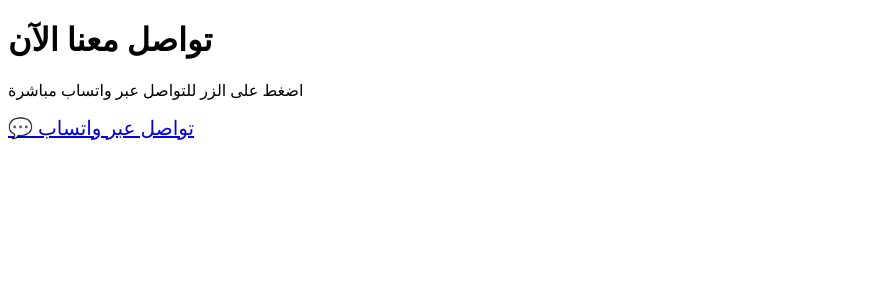
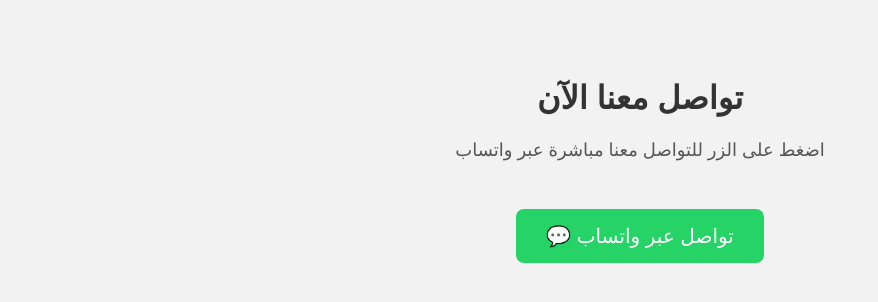
Before and after one commit to prinsgold/prinsgold, a plain HTML site: page index.html in a window 1280 px wide. Shown: the whole page, without its empty margins (0-878 px from the left). Drawn offline with Linux system fonts and the light colour scheme.

Commit message:
Update title and add WhatsApp button styling

```diff
--- a/index.html
+++ b/index.html
@@ -2,33 +2,42 @@
 <html lang="ar">
 <head>
 <meta charset="UTF-8">
-<title>تواصل معنا</title>
-
-<!-- Google Tag Manager -->
-<script>
-(function(w,d,s,l,i){w[l]=w[l]||[];w[l].push({'gtm.start':
-new Date().getTime(),event:'gtm.js'});var f=d.getElementsByTagName(s)[0],
-j=d.createElement(s),dl=l!='dataLayer'?'&l='+l:'';j.async=true;j.src=
-'https://www.googletagmanager.com/gtm.js?id=GTM-
-TP64C7MZ';f.parentNode.insertBefore(j,f);
-})(window,document,'script','dataLayer','GTM-
-TP64C7MZ');
-</script>
-<!-- End Google Tag Manager -->
-
+<title>تواصل معنا الآن</title>
+<style>
+  body {
+    font-family: Arial, sans-serif;
+    text-align: center;
+    padding: 50px;
+    background-color: #f2f2f2;
+  }
+  h1 {
+    color: #333;
+  }
+  p {
+    font-size: 18px;
+    color: #555;
+  }
+  a.whatsapp-button {
+    display: inline-block;
+    margin-top: 30px;
+    padding: 15px 30px;
+    background-color: #25D366;
+    color: white;
+    text-decoration: none;
+    font-size: 20px;
+    border-radius: 8px;
+  }
+  a.whatsapp-button:hover {
+    background-color: #1ebe57;
+  }
+</style>
 </head>
 <body>
 
-<!-- Google Tag Manager (noscript) -->
-<noscript><iframe src="https://www.googletagmanager.com/ns.html?id=
-GTM-TP64C7MZ"
-height="0" width="0" style="display:none;visibility:hidden"></iframe></noscript>
-<!-- End Google Tag Manager -->
+<h1>تواصل معنا الآن</h1>
+<p>اضغط على الزر للتواصل معنا مباشرة عبر واتساب</p>
 
-<h1>تواصل معنا الآن</h1>
-<p>اضغط على الزر للتواصل عبر واتساب مباشرة</p>
-
-<a href="https://wa.me/971542212063" target="_blank" style="font-size:20px;">
+<a class="whatsapp-button" href="https://wa.me/971542212063" target="_blank">
 💬 تواصل عبر واتساب
 </a>
 
```
